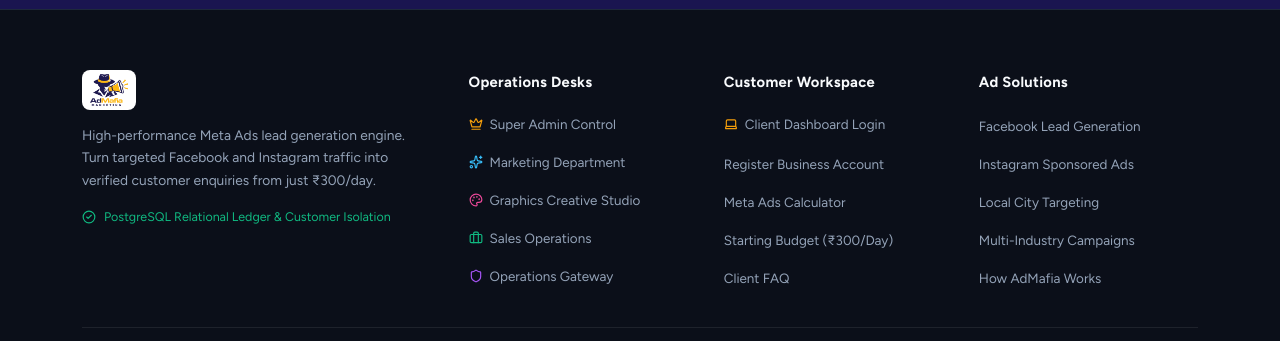
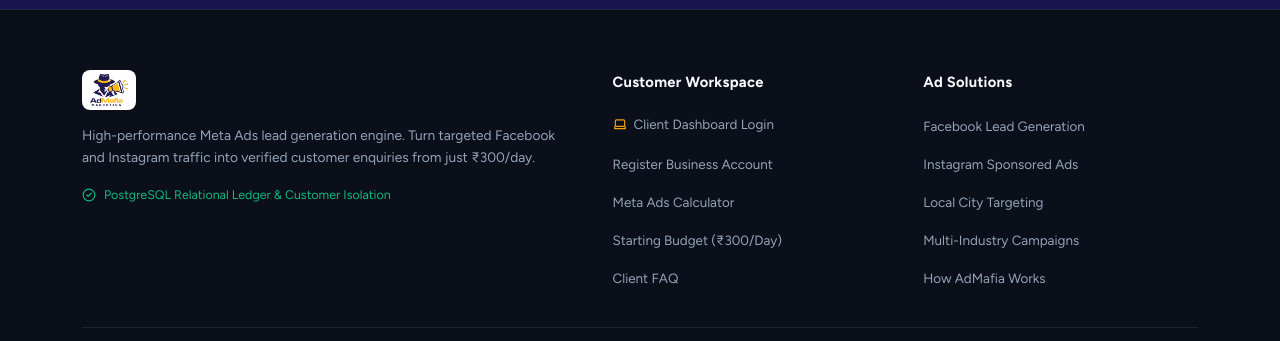
Before and after one commit to essassets-arch/admafia, a React (Vite) app in the folder frontend/: page / in a window 1280 px wide. Shown: the part 8013-8354 px from the top of the page. Built offline with nearby package versions, Linux system fonts and the light colour scheme; no server answers.

Commit message:
refactor(footer): remove Operations Desks column from website footer

```diff
--- a/frontend/src/App.jsx
+++ b/frontend/src/App.jsx
@@ -1305,44 +1305,7 @@ export default function App() {
               </div>
             </div>
 
-            {/* Col 2: Company Operations Desks */}
-            <div className="footer-col">
-              <h4>Operations Desks</h4>
-              <ul className="footer-links">
-                <li>
-                  <a href="/superadmin" onClick={(e) => { e.preventDefault(); navigateTo('/superadmin', 'superadmin-portal'); }}>
-                    <Crown size={14} color="#f59e0b" />
-                    <span>Super Admin Control</span>
-                  </a>
-                </li>
-                <li>
-                  <a href="/marketing" onClick={(e) => { e.preventDefault(); navigateTo('/marketing', 'marketing-portal'); }}>
-                    <Sparkles size={14} color="#38bdf8" />
-                    <span>Marketing Department</span>
-                  </a>
-                </li>
-                <li>
-                  <a href="/graphics" onClick={(e) => { e.preventDefault(); navigateTo('/graphics', 'graphics-portal'); }}>
-                    <Palette size={14} color="#ec4899" />
-                    <span>Graphics Creative Studio</span>
-                  </a>
-                </li>
-                <li>
-                  <a href="/sales" onClick={(e) => { e.preventDefault(); navigateTo('/sales', 'sales-portal'); }}>
-                    <Briefcase size={14} color="#10b981" />
-                    <span>Sales Operations</span>
-                  </a>
-                </li>
-                <li>
-                  <a href="/admin/login" onClick={(e) => { e.preventDefault(); navigateTo('/admin/login', 'admin-login'); }}>
-                    <Shield size={14} color="#a855f7" />
-                    <span>Operations Gateway</span>
-                  </a>
-                </li>
-              </ul>
-            </div>
-
-            {/* Col 3: Client Workspace */}
+            {/* Col 2: Client Workspace */}
             <div className="footer-col">
               <h4>Customer Workspace</h4>
               <ul className="footer-links">
--- a/frontend/src/index.css
+++ b/frontend/src/index.css
@@ -991,7 +991,7 @@ details p {
 
 .footer-grid {
   display: grid;
-  grid-template-columns: 1.6fr 1fr 1fr 1fr;
+  grid-template-columns: 1.8fr 1fr 1fr;
   gap: 36px;
   margin-bottom: 36px;
 }
```
Also changed, not shown: 5 other files (tests, documents, lock files or other folders).
